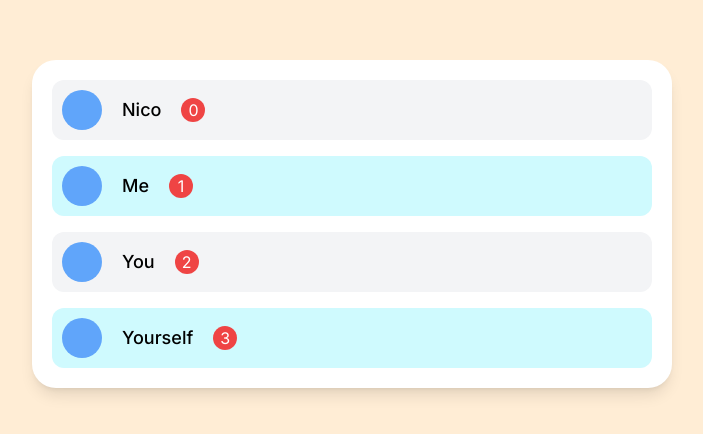
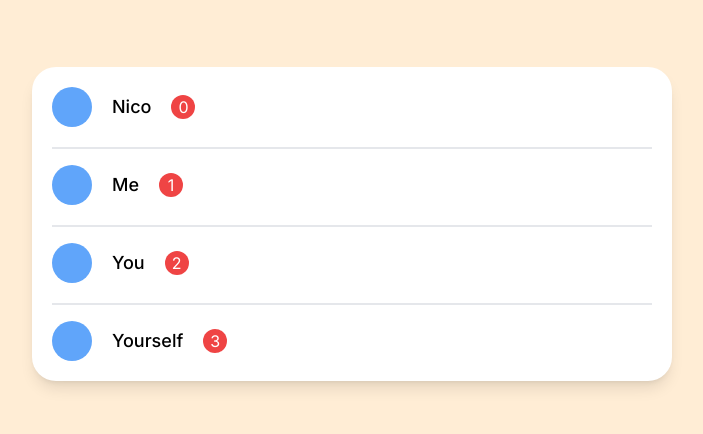
Before and after one commit to jungheeYoo/carrot-market-reloaded-new, a Next.js app: page / in a window 1280 px wide. Shown: the part 176-610 px from the top of the page, without its empty margins (288-991 px from the left). Built offline with nearby package versions, Linux system fonts and the light colour scheme.

Commit message:
Lists and Animations - first,last

```diff
--- a/app/page.tsx
+++ b/app/page.tsx
@@ -143,6 +143,7 @@
 // 3-8
 // Lists and Animations
 // odd: , even: 홀짝 스타일 주기
+// first, last
 
 export default function Home() {
   return (
@@ -151,7 +152,7 @@
         {['Nico', 'Me', 'You', 'Yourself'].map((person, index) => (
           <div
             key={index}
-            className="flex items-center gap-5 odd:bg-gray-100 even:bg-cyan-100 p-2.5 rounded-xl"
+            className="flex items-center gap-5 border-b-2 pb-5 last:pb-0 last:border-0"
           >
             <div className="size-10 bg-blue-400 rounded-full" />
             <span className="text-lg font-medium">{person}</span>
```
